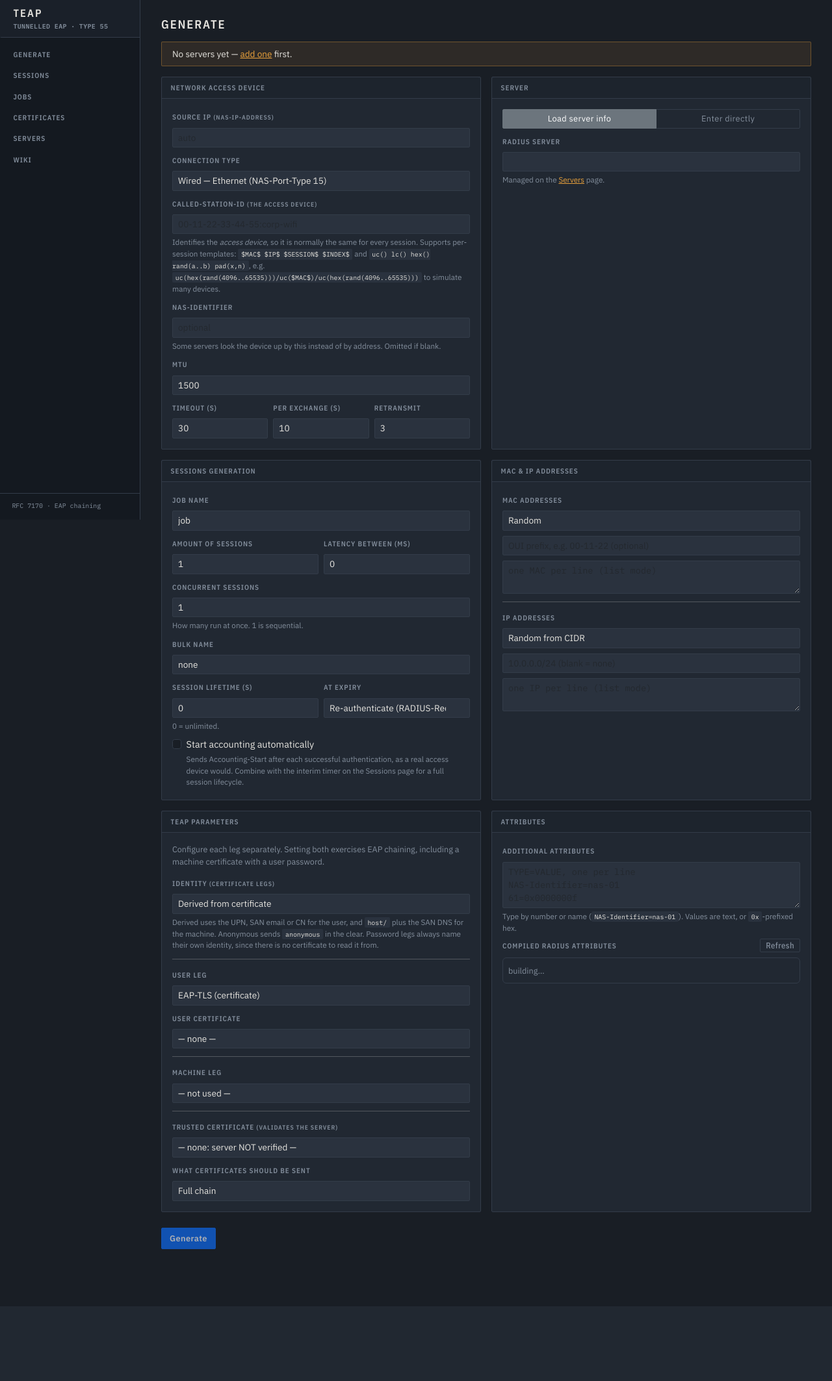
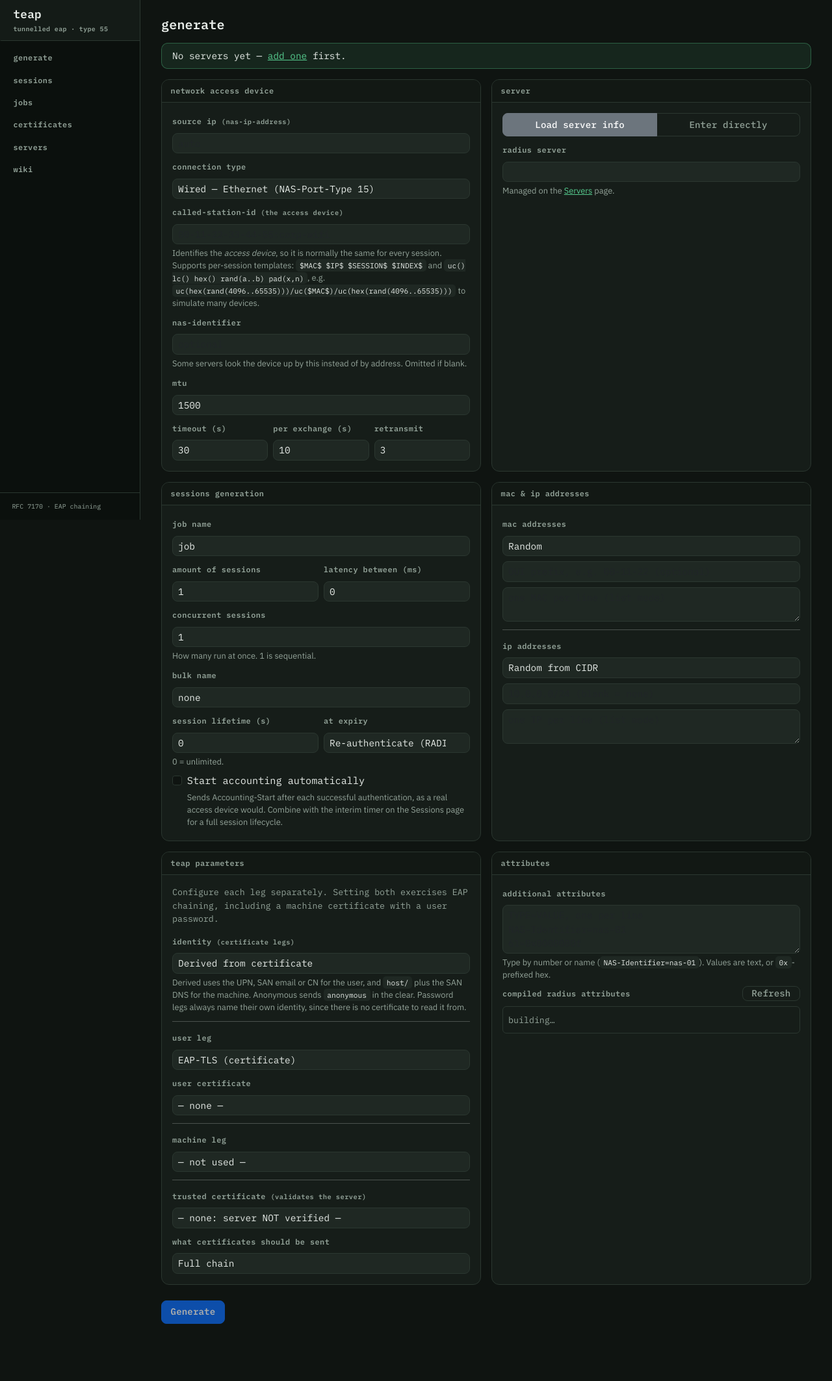
Before and after one commit to d4edalvs/radius-teap-tester, a FastAPI app: template teap_gui/templates/generate.html in a window 1280 px wide. Shown: the whole page at 65% size. Before the commit the page ends 1923 px from the top, so only its background shows below. Run offline with FastAPI, Linux system fonts and the light colour scheme; the template is opened without the code that fills it, so the values that code supplies are empty; parts of the project's set-up code (start-up, migrations or seed data) failed here and were passed over; some libraries are stand-ins or nearby versions.

Commit message:
Dark jade palette, mono throughout, rounded surfaces
Feedback was that the previous pass was hard to read, that square corners
were not wanted, and that dark text on a bright fill was hard to read.
All three are addressed, and the palette moves from amber to green.

Ground and signal now share a family: a green-shifted charcoal under a
jade lamp. Jade rather than phosphor or acid green — this reads as
instrument 'link up' rather than a terminal costume. Rust carries
failure, being what the eye already reads as green's opposite.

Type is mono throughout the interface, since nearly everything on screen
is an address, an identifier or a packet field; prose in the wiki stays
sans. Labels are lower case, which mono suits better than the condensed
capitals they replace. Body text, table cells and the exchange view are
all a step larger, and ink and dim are brighter against the ground.

Nothing puts dark text on a bright fill any more: the accent lives in
borders and labels instead. Outline buttons follow the palette rather
than Bootstrap's defaults and encode what the action does — jade starts,
rust ends, blue repeats. Corners are rounded throughout.

Fixed while reviewing screenshots: the exchange header still described
the old amber palette, and the Class value ran off the edge of the
authorization panel instead of wrapping.

```diff
--- a/teap_gui/static/app.css
+++ b/teap_gui/static/app.css
@@ -7,16 +7,20 @@
  * legends, mono for anything that came off the wire. */
 
 :root {
-  --slate:  #191E25;   /* casing */
-  --panel:  #212832;   /* surfaces */
-  --raise:  #2A323E;   /* hover, inputs */
-  --rule:   #333C49;
-  --ink:    #E6E4DF;
-  --dim:    #838E9C;
-  --signal: #E9A13B;   /* link lamp */
-  --pass:   #64A98E;
-  --fail:   #C4664F;
-  --wait:   #6E8CA8;
+  /* Ground and signal share a family: a green-shifted charcoal under a jade
+     lamp. Jade rather than phosphor or acid green — this is instrument
+     "link up", not a terminal costume. Rust carries failure, because the
+     complement of green is what the eye already reads as its opposite. */
+  --slate:  #0F1411;
+  --panel:  #161D19;
+  --raise:  #1F2823;
+  --rule:   #2B3730;
+  --ink:    #E7ECE8;
+  --dim:    #93A399;
+  --signal: #56CB8E;   /* jade — link up */
+  --pass:   #56CB8E;
+  --fail:   #DB7F63;
+  --wait:   #7FA6C6;
 
   --rail: 13.5rem;
 
@@ -25,7 +29,7 @@
   --bs-border-color: var(--rule);
   --bs-primary: var(--signal);
   --bs-link-color: var(--signal);
-  --bs-link-hover-color: #F4BE6C;
+  --bs-link-hover-color: #7EDCA9;
 }
 
 * { scrollbar-color: var(--rule) transparent; }
@@ -33,8 +37,11 @@
 body {
   background: var(--slate);
   color: var(--ink);
-  font-family: "IBM Plex Sans", system-ui, sans-serif;
-  font-size: .9rem;
+  /* Mono throughout the chrome: nearly everything on screen is an address,
+     an identifier or a packet field. Prose in the wiki is the exception. */
+  font-family: "IBM Plex Mono", ui-monospace, monospace;
+  font-size: .95rem;
+  line-height: 1.55;
   padding-top: 0;
 }
 
@@ -44,10 +51,10 @@ body {
 
 /* Panel legends: the condensed caps of an instrument face. */
 .legend, .rail a, th, .card-header, .form-label {
-  font-family: "IBM Plex Sans Condensed", "IBM Plex Sans", sans-serif;
-  text-transform: uppercase;
-  letter-spacing: .09em;
-  font-size: .68rem;
+  font-family: "IBM Plex Mono", monospace;
+  text-transform: lowercase;
+  letter-spacing: .04em;
+  font-size: .74rem;
   font-weight: 600;
   color: var(--dim);
 }
@@ -58,7 +65,7 @@ body {
   position: fixed;
   inset: 0 auto 0 0;
   width: var(--rail);
-  background: #141920;
+  background: #0B100D;
   border-right: 1px solid var(--rule);
   display: flex;
   flex-direction: column;
@@ -72,10 +79,10 @@ body {
 
 .rail-mark b {
   display: block;
-  font-family: "IBM Plex Sans Condensed", sans-serif;
-  font-size: 1.02rem;
-  letter-spacing: .13em;
-  text-transform: uppercase;
+  font-family: "IBM Plex Mono", monospace;
+  font-size: 1.1rem;
+  letter-spacing: .02em;
+  text-transform: lowercase;
   color: var(--ink);
   font-weight: 600;
 }
@@ -97,12 +104,12 @@ body {
   color: var(--dim);
 }
 
-.rail a:hover { color: var(--ink); background: #1A2029; }
+.rail a:hover { color: var(--ink); background: #141B17; }
 
 .rail a.on {
   color: var(--signal);
   border-left-color: var(--signal);
-  background: #1C222B;
+  background: #16201A;
 }
 
 .rail-foot {
@@ -118,10 +125,10 @@ main { margin-left: var(--rail); padding: 1.6rem 2rem 4rem; }
 /* ── Page head ────────────────────────────────────────────── */
 
 h1, .h4 {
-  font-family: "IBM Plex Sans Condensed", sans-serif;
-  text-transform: uppercase;
-  letter-spacing: .1em;
-  font-size: 1.15rem;
+  font-family: "IBM Plex Mono", monospace;
+  text-transform: lowercase;
+  letter-spacing: .01em;
+  font-size: 1.25rem;
   font-weight: 600;
   color: var(--ink);
 }
@@ -131,74 +138,103 @@ h1, .h4 {
 .card {
   background: var(--panel);
   border: 1px solid var(--rule);
-  border-radius: 2px;
+  border-radius: 12px;
+  overflow: hidden;          /* keeps the header inside the rounded corner */
 }
 
 .card-header {
-  background: #1D242D;
+  background: #121814;
   border-bottom: 1px solid var(--rule);
   padding: .5rem .85rem;
 }
 
 /* Wide tables scroll rather than wrapping identifiers character by character. */
-.table-wrap { overflow-x: auto; border: 1px solid var(--rule); border-radius: 2px; }
+.table-wrap { overflow-x: auto; border: 1px solid var(--rule); border-radius: 12px; }
 .table-wrap .table { margin-bottom: 0; }
 .table { --bs-table-bg: transparent; color: var(--ink); border-color: var(--rule); }
 .table td, .table th { white-space: nowrap; vertical-align: middle; }
 .table td.wrap { white-space: normal; }
-.table > :not(caption) > * > * { border-color: var(--rule); padding: .45rem .6rem; }
-.table thead th { background: #1D242D; border-bottom: 1px solid var(--rule); }
+.table > :not(caption) > * > * { border-color: var(--rule); padding: .55rem .7rem;
+                                 font-size: .88rem; }
+.table thead th { background: #121814; border-bottom: 1px solid var(--rule); }
 .table-hover > tbody > tr:hover > * { background: var(--raise); color: var(--ink); }
 
 .form-control, .form-select {
   background: var(--raise);
   border: 1px solid var(--rule);
   color: var(--ink);
-  border-radius: 2px;
-  font-size: .85rem;
+  border-radius: 8px;
+  font-size: .9rem;
 }
 
 .form-control:focus, .form-select:focus {
   background: var(--raise);
   color: var(--ink);
   border-color: var(--signal);
-  box-shadow: 0 0 0 2px rgba(233,161,59,.18);
+  box-shadow: 0 0 0 2px rgba(86,203,142,.2);
 }
 
-.form-text { color: var(--dim); font-size: .73rem; text-transform: none;
-             letter-spacing: 0; font-family: "IBM Plex Sans", sans-serif; }
+.form-text { color: var(--dim); font-size: .8rem; text-transform: none;
+             letter-spacing: 0; font-family: "IBM Plex Sans", sans-serif;
+             line-height: 1.5; }
 
-.btn { border-radius: 2px; font-size: .8rem; letter-spacing: .03em; }
-.btn-primary { background: var(--signal); border-color: var(--signal); color: #171B21; font-weight: 600; }
-.btn-primary:hover { background: #F4BE6C; border-color: #F4BE6C; color: #171B21; }
+.btn { border-radius: 8px; font-size: .88rem; font-weight: 500;
+       letter-spacing: .01em; padding: .4rem .85rem; }
+/* Dark text on a bright fill is hard to read at small sizes, so the accent
+   lives in the border and the label rather than behind it. */
+.btn-primary {
+  background: rgba(86,203,142,.12);
+  border: 1px solid var(--signal);
+  color: var(--signal);
+  font-weight: 600;
+}
+.btn-primary:hover, .btn-primary:focus {
+  background: rgba(86,203,142,.22);
+  border-color: #7EDCA9;
+  color: #8FE5B6;
+}
 .btn-outline-secondary { color: var(--dim); border-color: var(--rule); }
 .btn-outline-secondary:hover { background: var(--raise); color: var(--ink); border-color: var(--dim); }
 
+/* Outline variants carry the palette rather than Bootstrap's defaults, and
+   encode what the action does: jade starts, rust ends, blue repeats. */
+.btn-outline-success { color: var(--pass); border-color: rgba(86,203,142,.45); }
+.btn-outline-success:hover { background: rgba(86,203,142,.14); color: var(--pass);
+                             border-color: var(--pass); }
+.btn-outline-danger { color: var(--fail); border-color: rgba(219,127,99,.45); }
+.btn-outline-danger:hover { background: rgba(219,127,99,.14); color: var(--fail);
+                            border-color: var(--fail); }
+.btn-outline-warning, .btn-outline-info { color: var(--wait);
+                                          border-color: rgba(127,166,198,.45); }
+.btn-outline-warning:hover, .btn-outline-info:hover { background: rgba(127,166,198,.14);
+                            color: var(--wait); border-color: var(--wait); }
+
 /* ── Indicators: lamps, not traffic lights ────────────────── */
 
-.badge { border-radius: 2px; font-weight: 600; letter-spacing: .05em;
-         font-size: .66rem; text-transform: uppercase; padding: .3em .5em; }
-.text-bg-success { background: rgba(100,169,142,.16) !important; color: var(--pass) !important;
-                   border: 1px solid rgba(100,169,142,.4); }
-.text-bg-danger  { background: rgba(196,102,79,.16) !important; color: var(--fail) !important;
-                   border: 1px solid rgba(196,102,79,.4); }
-.text-bg-warning { background: rgba(233,161,59,.16) !important; color: var(--signal) !important;
-                   border: 1px solid rgba(233,161,59,.4); }
-.text-bg-info    { background: rgba(110,140,168,.16) !important; color: var(--wait) !important;
-                   border: 1px solid rgba(110,140,168,.4); }
-.text-bg-primary { background: rgba(233,161,59,.16) !important; color: var(--signal) !important;
-                   border: 1px solid rgba(233,161,59,.4); }
+.badge { border-radius: 6px; font-weight: 600; letter-spacing: .04em;
+         font-size: .72rem; text-transform: uppercase; padding: .32em .6em; }
+.text-bg-success { background: rgba(86,203,142,.14) !important; color: var(--pass) !important;
+                   border: 1px solid rgba(86,203,142,.45); }
+.text-bg-danger  { background: rgba(219,127,99,.16) !important; color: var(--fail) !important;
+                   border: 1px solid rgba(219,127,99,.4); }
+.text-bg-warning { background: rgba(86,203,142,.14) !important; color: var(--signal) !important;
+                   border: 1px solid rgba(86,203,142,.45); }
+.text-bg-info    { background: rgba(127,166,198,.16) !important; color: var(--wait) !important;
+                   border: 1px solid rgba(127,166,198,.4); }
+.text-bg-primary { background: rgba(86,203,142,.14) !important; color: var(--signal) !important;
+                   border: 1px solid rgba(86,203,142,.45); }
 .text-bg-secondary, .text-bg-dark { background: var(--raise) !important; color: var(--dim) !important;
                    border: 1px solid var(--rule); }
 
-.alert { border-radius: 2px; font-size: .85rem; }
-.alert-info { background: rgba(110,140,168,.1); border-color: rgba(110,140,168,.35); color: var(--ink); }
-.alert-danger { background: rgba(196,102,79,.1); border-color: rgba(196,102,79,.35); color: var(--ink); }
-.alert-warning { background: rgba(233,161,59,.1); border-color: rgba(233,161,59,.35); color: var(--ink); }
+.alert { border-radius: 10px; font-size: .9rem; }
+.alert-info { background: rgba(127,166,198,.1); border-color: rgba(127,166,198,.35); color: var(--ink); }
+.alert-danger { background: rgba(219,127,99,.1); border-color: rgba(219,127,99,.35); color: var(--ink); }
+.alert-warning { background: rgba(86,203,142,.1); border-color: rgba(86,203,142,.35); color: var(--ink); }
 .alert-secondary { background: var(--panel); border-color: var(--rule); color: var(--dim); }
 
-.progress { background: #141920; border-radius: 2px; border: 1px solid var(--rule); }
-.progress-bar { background: var(--signal); color: #171B21; font-weight: 600; font-size: .68rem; }
+.progress { background: #0B100D; border-radius: 7px; border: 1px solid var(--rule); }
+.progress-bar { background: rgba(86,203,142,.8); color: #0B100D; font-weight: 700;
+                font-size: .75rem; }
 
 .text-secondary { color: var(--dim) !important; }
 .nav-tabs { border-bottom: 1px solid var(--rule); }
@@ -208,13 +244,14 @@ h1, .h4 {
 .nav-tabs .nav-link.active { background: transparent; color: var(--signal);
                              border-bottom-color: var(--signal); }
 .page-link { background: var(--panel); border-color: var(--rule); color: var(--dim); }
-.page-item.active .page-link { background: var(--signal); border-color: var(--signal); color: #171B21; }
+.page-item.active .page-link { background: rgba(86,203,142,.16);
+                              border-color: var(--signal); color: var(--signal); }
 
 /* ── Signature: the flow rail ─────────────────────────────── */
 
 .flow { max-height: 62vh; overflow-y: auto; padding: .4rem 0; }
-/* Direction is the axis this data turns on, so it is the one thing
-   carrying colour: amber leaves, blue arrives, green concludes. */
+/* Direction is the axis this data turns on, so it is the one thing carrying
+   colour: jade leaves, blue arrives, rust fails. */
 
 .flow-row {
   display: grid;
@@ -223,13 +260,13 @@ h1, .h4 {
   column-gap: .5rem;
   padding: .1rem .8rem .1rem 0;
   font-family: "IBM Plex Mono", monospace;
-  font-size: .76rem;
+  font-size: .84rem;
   position: relative;
 }
 
 .flow-row:hover { background: rgba(255,255,255,.025); }
 
-.flow-t { color: var(--dim); text-align: right; font-size: .7rem; }
+.flow-t { color: var(--dim); text-align: right; font-size: .78rem; }
 
 /* Direction reads at a glance: outbound pushes right off the spine,
    inbound arrives from it. */
@@ -244,6 +281,12 @@ h1, .h4 {
 .flow-row[data-dir="err"] .flow-body { color: var(--fail); }
 .flow-row[data-dir="ok"]  .flow-body { color: var(--pass); }
 
+/* Opaque identifiers are long and unsplittable; they wrap rather than
+   running off the panel. */
+.auth-table { table-layout: fixed; width: 100%; font-size: .82rem; }
+.auth-table td:first-child { width: 14rem; color: var(--dim); }
+.auth-table td { word-break: break-all; white-space: normal; vertical-align: top; }
+
 /* Long opaque values (Class, AVPairs) wrap rather than overflowing. */
 .card .table td.text-break, .card .table td { word-break: break-word; }
 .card .table.kv td { word-break: break-all; }
@@ -254,8 +297,9 @@ h1, .h4 {
          white-space: normal; }
 
 .wiki { max-width: 52rem; line-height: 1.65; }
-.wiki h1, .wiki h2, .wiki h3 { font-family: "IBM Plex Sans Condensed", sans-serif;
-  text-transform: uppercase; letter-spacing: .07em; color: var(--ink); }
+.wiki { font-family: "IBM Plex Sans", system-ui, sans-serif; }
+.wiki h1, .wiki h2, .wiki h3 { font-family: "IBM Plex Mono", monospace;
+  text-transform: lowercase; letter-spacing: .01em; color: var(--ink); }
 .wiki h1 { font-size: 1.3rem; margin-bottom: 1rem; }
 .wiki h2 { font-size: 1rem; margin-top: 2rem; padding-bottom: .35rem;
            border-bottom: 1px solid var(--rule); }
@@ -265,9 +309,9 @@ h1, .h4 {
 .wiki th { text-align: left; background: var(--panel); }
 /* Amber is the accent for actions and signals. Spending it on every inline
    token dilutes it, so code stays in ink on a quiet ground. */
-code { background: var(--raise); color: var(--ink); padding: .1rem .3rem;
-       border-radius: 2px; font-size: .85em; }
-.wiki code { background: var(--raise); color: var(--ink); }
+code { background: var(--raise); color: var(--ink); padding: .12rem .35rem;
+       border-radius: 5px; font-size: .88em; }
+.wiki code { background: var(--raise); color: var(--ink); border-radius: 5px; }
 .list-group-item { background: var(--panel); border-color: var(--rule); color: var(--dim); }
 .list-group-item.active { background: var(--raise); border-color: var(--signal); color: var(--signal); }
 
--- a/teap_gui/templates/session_detail.html
+++ b/teap_gui/templates/session_detail.html
@@ -57,7 +57,7 @@
           {% endfor %}
         </div>
         {% endif %}
-        <table class="table table-sm mono mb-0" style="font-size:.8rem; table-layout:fixed">
+        <table class="table table-sm mono mb-0 auth-table">
           {% for name, value in auth["items"] %}
           <tr><td style="width:15rem">{{ name }}</td>
               <td class="text-break">{{ value }}</td></tr>
@@ -71,7 +71,7 @@
       session without granting anything beyond the accept itself.</div>
     {% endif %}
     <div class="card"><div class="card-header">Exchange
-      <span class="text-secondary">— amber leaves, blue arrives</span></div>
+      <span class="text-secondary">— outbound green, inbound blue</span></div>
       <div class="card-body p-0">
         <div class="flow">
         {% for e in session.log_json %}
```
